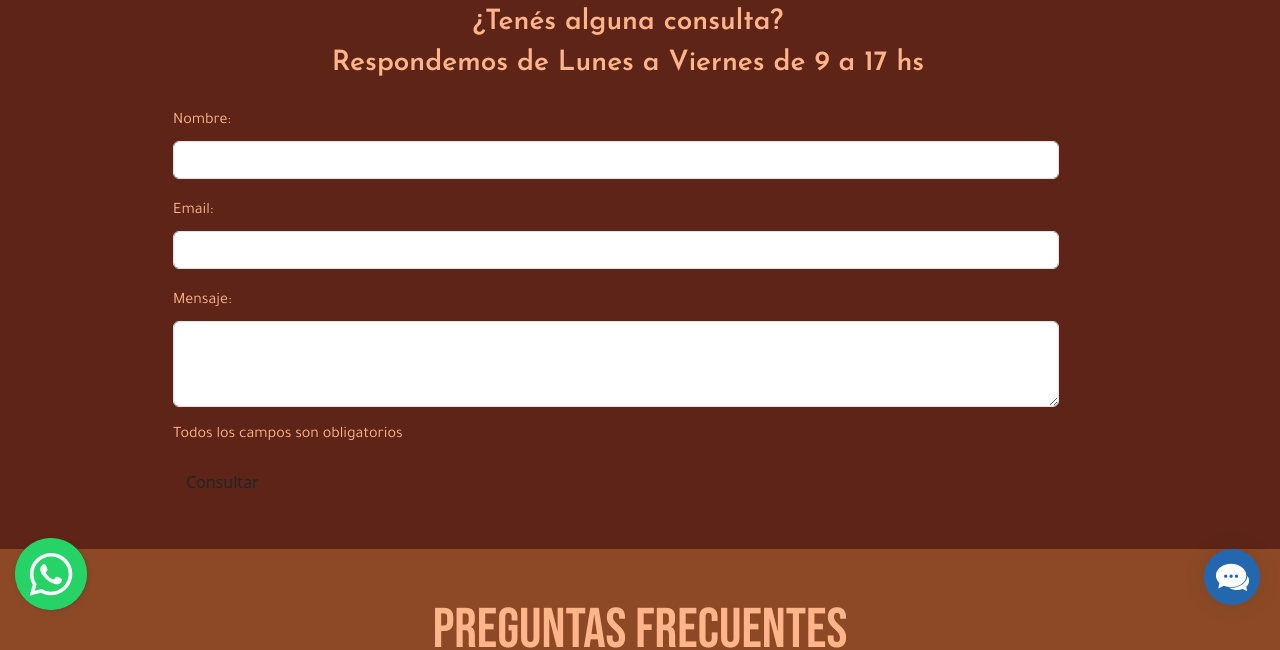
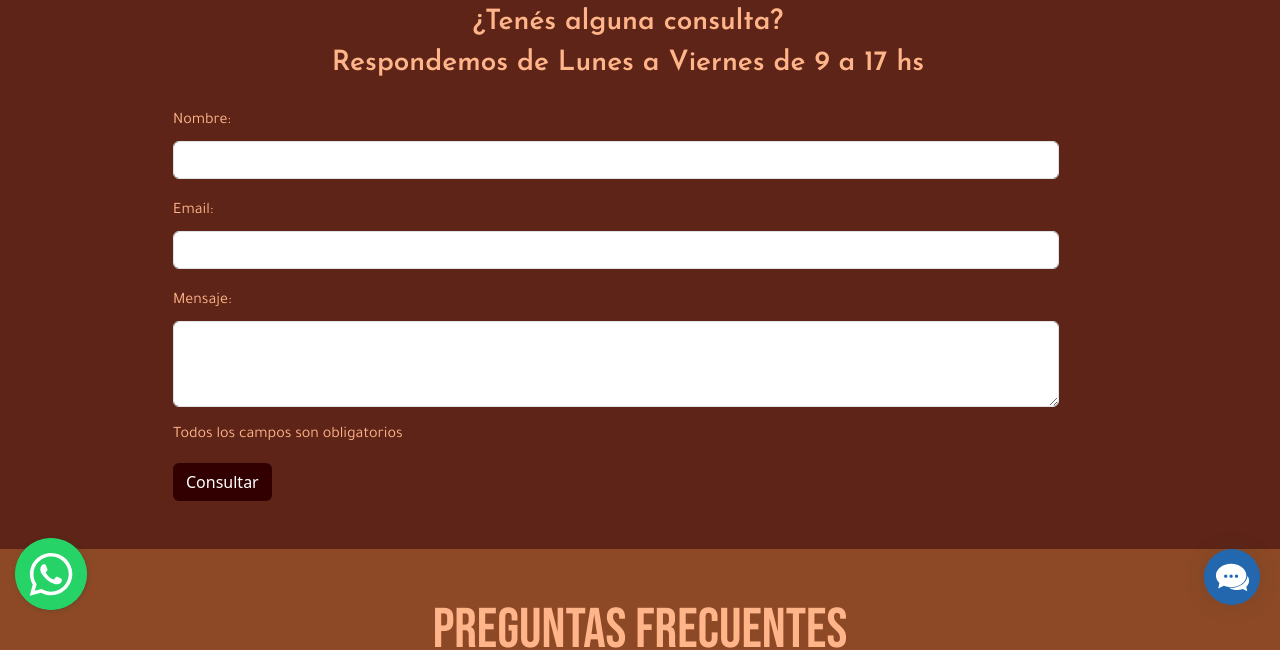
Before and after one commit to Emmakujooo/Tp-Final-desarrollo---programaci-n, a plain HTML site: page pagina2.html in a window 1280 px wide. Shown: the part 175-825 px from the top of the page. Drawn offline with nearby package versions, Linux system fonts and the light colour scheme.

Commit message:
Add files via upload

```diff
--- a/estilos-1.css
+++ b/estilos-1.css
@@ -619,3 +619,10 @@ section.empleados {
     display: block;
     width: 50%
 }
+
+
+.btn-consult
+ {
+    background-color: #320000;
+    color: #ffffff;
+}
```
